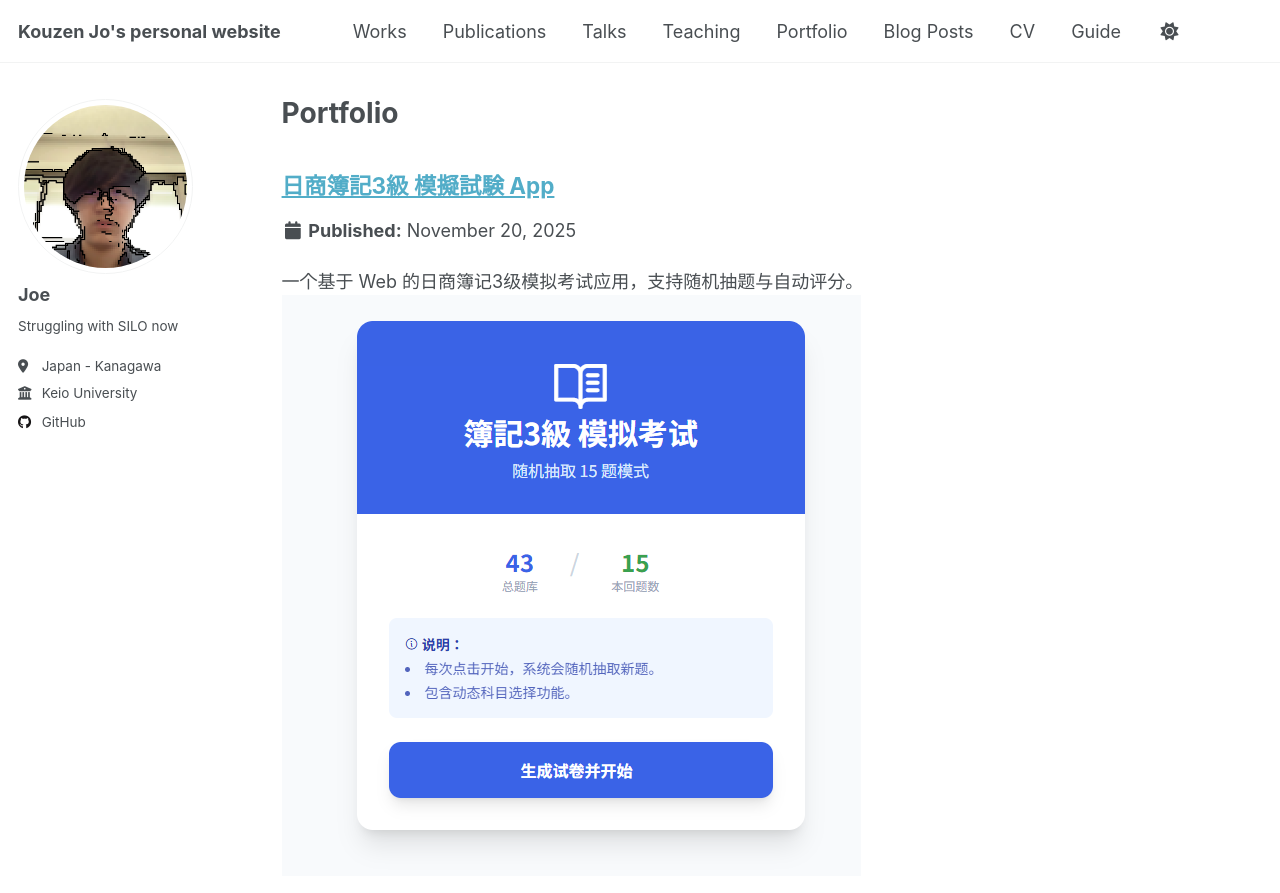
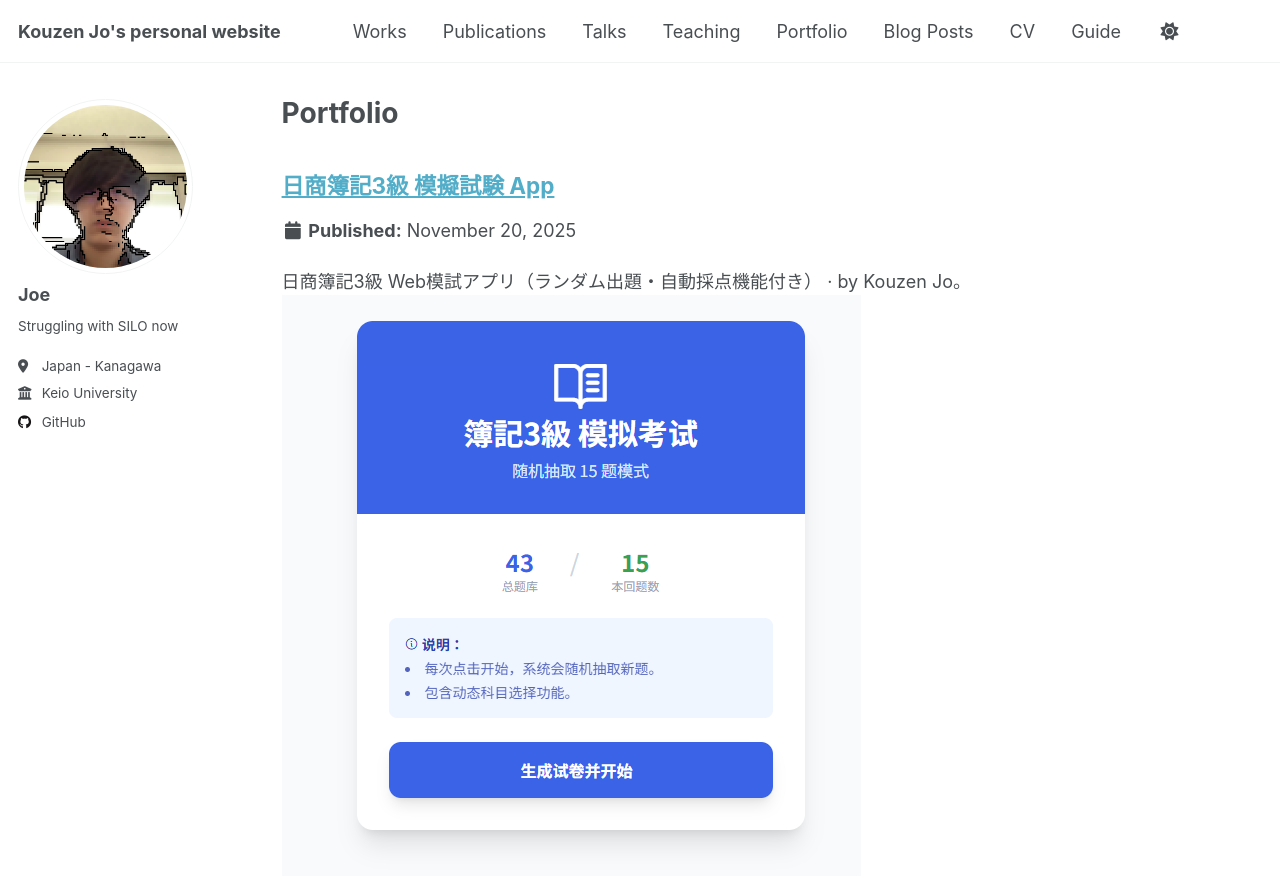
Before and after one commit to Joe-Xuu/joe-xuu.github.io, a Jekyll site: the page built from _pages/portfolio.html, in a window 1280 px wide and 900 px high. Shown: the top 893 px of the window. Built offline with Jekyll 4.4.1, drawn with Linux system fonts in a browser that asks for light colours.

Commit message:
Update boki-app.md

```diff
--- a/_portfolio/boki-app.md
+++ b/_portfolio/boki-app.md
@@ -1,6 +1,6 @@
 ---
 title: "日商簿記3級 模擬試験 App"
-excerpt: "一个基于 Web 的日商簿记3级模拟考试应用，支持随机抽题与自动评分。<br/><img src='/images/boki-preview.png'>"
+excerpt: "日商簿記3級 Web模試アプリ（ランダム出題・自動採点機能付き） · by Kouzen Jo。<br/><img src='/images/boki-preview.png'>"
 collection: portfolio
 ---
 
```
